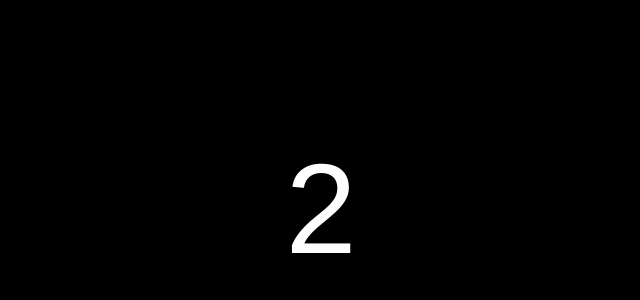
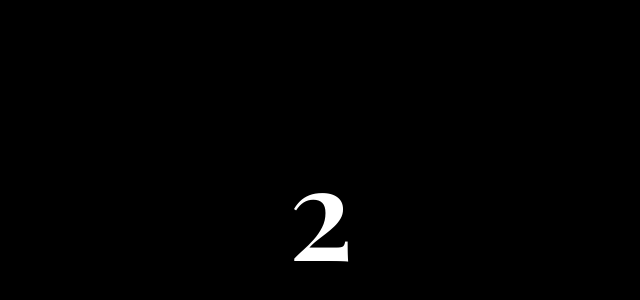
Before and after one commit to M4XGOLDYT/Numero-Primo, a plain HTML site: page index.html in a window 1280 px wide. Shown: the part 192-492 px from the top of the page, without its empty margins (319-959 px from the left). Drawn offline with nearby package versions, Linux system fonts and the light colour scheme.

Commit message:
Update styles.css

```diff
--- a/styles.css
+++ b/styles.css
@@ -1,4 +1,5 @@
 /* Asegura que el fondo sea negro y el contenedor del número esté centrado en la pantalla */
+@import url('https://fonts.googleapis.com/css2?family=Playfair+Display:wght@600&display=swap');
 body {
     background-color: black;  /* Fondo negro */
     display: flex;            /* Usar Flexbox para centrar */
@@ -13,6 +14,7 @@ body {
 #prime-number {
     color: white;              /* Número en blanco */
     font-size: 8rem;           /* Tamaño grande del número */
-    font-family: Arial, sans-serif;  /* Fuente sans-serif */
+    font-family: 'Playfair Display', serif;  /* Fuente sans-serif */
     text-align: center;        /* Alineación centrada del texto */
+    user-select: none;
 }
```
